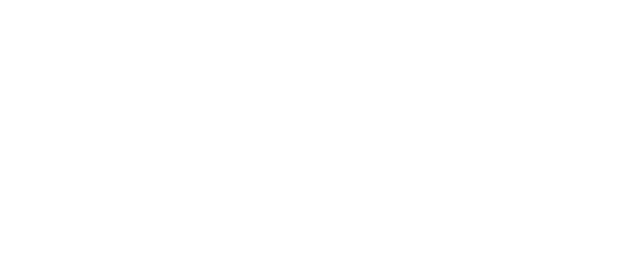
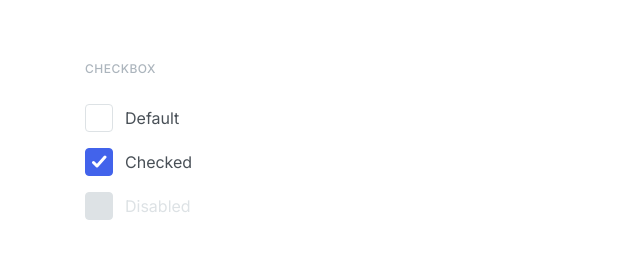
Before and after one commit to js-tasks-ru/htmlcss-20220519_aleksandr440, a website: page 07-lection5/01-checkbox/index.html in a window 1280 px wide. Shown: the whole page, without its empty margins (0-640 px from the left). Drawn offline with Linux system fonts and the light colour scheme.

Commit message:
complete checkbox component

```diff
--- a/07-lection5/01-checkbox/checkbox.css
+++ b/07-lection5/01-checkbox/checkbox.css
@@ -0,0 +1,70 @@
+.checkbox {
+  display: inline-block;
+  position: relative;
+}
+
+.checkbox__input {
+  appearance:none;
+  position: absolute;
+}
+
+.checkbox__wrapper {
+  display: -webkit-flex;
+  display: -ms-flex;
+  display: flex;
+
+  align-items: center;
+  gap: 12px;
+}
+
+.checkbox__control {
+  width: 28px;
+  height: 28px;
+
+  background: var(--white);
+  border: 1px solid var(--grey-2);
+  border-radius: 4px;
+
+  display: -webkit-flex;
+  display: -ms-flex;
+  display: flex;
+  justify-content: center;
+  -ms-align-items: center;
+  align-items: center;
+
+  transition: all .2s linear;
+}
+
+.checkbox__icon {
+  display: none;
+}
+
+.checkbox__title {
+  font-family: 'Inter', sans-serif;
+  font-weight: 400;
+  font-size: 16px;
+  line-height: 24px;
+  color: var(--grey-4);
+}
+
+.checkbox__input:checked ~ .checkbox__wrapper .checkbox__control {
+  background: var(--blue-1);
+  border-color: var(--blue-1);
+}
+
+.checkbox__input:checked ~ .checkbox__wrapper .checkbox__icon {
+  display: block;
+}
+
+.checkbox__input:focus ~ .checkbox__wrapper .checkbox__title {
+  text-decoration: underline;
+}
+
+.checkbox__input:disabled ~ .checkbox__wrapper .checkbox__control {
+  background: var(--grey-2);
+  border-color: var(--grey-2);
+}
+
+.checkbox__input:disabled ~ .checkbox__wrapper .checkbox__title {
+  color: var(--grey-2);
+}
--- a/07-lection5/01-checkbox/index.html
+++ b/07-lection5/01-checkbox/index.html
@@ -4,8 +4,71 @@
     <head>
         <link rel="stylesheet" href="../../assets/css/main.css">
         <link rel="stylesheet" href="./checkbox.css">
+        <style>
+          .checkboxes {
+            padding-top: 50px;
+          }
+          .checkboxes__wrapper {
+            display: -webkit-flex;
+            display: -ms-flex;
+            display: flex;
+
+            flex-direction: column;
+            gap: 16px;
+          }
+
+          .checkboxes__title {
+            font-family: 'Inter';
+            font-style: normal;
+            font-weight: 500;
+            font-size: 12px;
+            line-height: 18px;
+            letter-spacing: 0.04em;
+            text-transform: uppercase;
+            color: var(--grey-3);
+          }
+        </style>
     </head>
     <body>
-
+      <section class="checkboxes">
+        <div class="container">
+          <div class="checkboxes__wrapper">
+            <h2 class="checkboxes__title">checkbox</h2>
+            <label class="checkbox">
+              <input type="checkbox" class="checkbox__input">
+              <div class="checkbox__wrapper">
+                <div class="checkbox__control">
+                  <svg width="15" height="13" viewBox="0 0 15 13" fill="none" xmlns="http://www.w3.org/2000/svg" class="checkbox__icon">
+                    <path d="M1.5 7.5L5 11L13 2" stroke="white" stroke-width="3" stroke-linecap="round" stroke-linejoin="round"/>
+                  </svg>
+                </div>
+                <span class="checkbox__title">Default</span>
+              </div>
+            </label>
+            <label class="checkbox">
+              <input type="checkbox" class="checkbox__input" checked>
+              <div class="checkbox__wrapper">
+                <div class="checkbox__control">
+                  <svg width="15" height="13" viewBox="0 0 15 13" fill="none" xmlns="http://www.w3.org/2000/svg" class="checkbox__icon">
+                    <path d="M1.5 7.5L5 11L13 2" stroke="white" stroke-width="3" stroke-linecap="round" stroke-linejoin="round"/>
+                  </svg>
+                </div>
+                <span class="checkbox__title">Checked</span>
+              </div>
+            </label>
+            <label class="checkbox">
+              <input type="checkbox" class="checkbox__input" disabled>
+              <div class="checkbox__wrapper">
+                <div class="checkbox__control">
+                  <svg width="15" height="13" viewBox="0 0 15 13" fill="none" xmlns="http://www.w3.org/2000/svg" class="checkbox__icon">
+                    <path d="M1.5 7.5L5 11L13 2" stroke="white" stroke-width="3" stroke-linecap="round" stroke-linejoin="round"/>
+                  </svg>
+                </div>
+                <span class="checkbox__title">Disabled</span>
+              </div>
+            </label>
+          </div>
+        </div>
+      </section>
     </body>
 </html>
```
